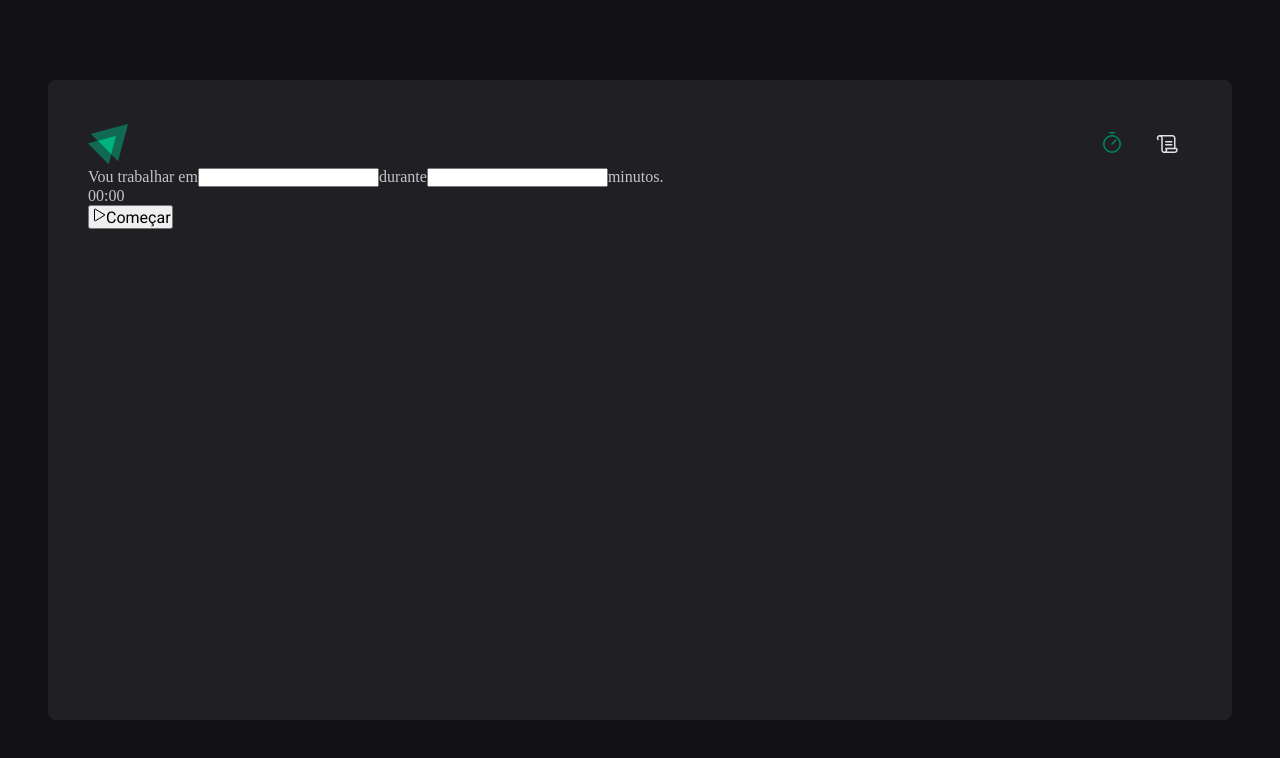
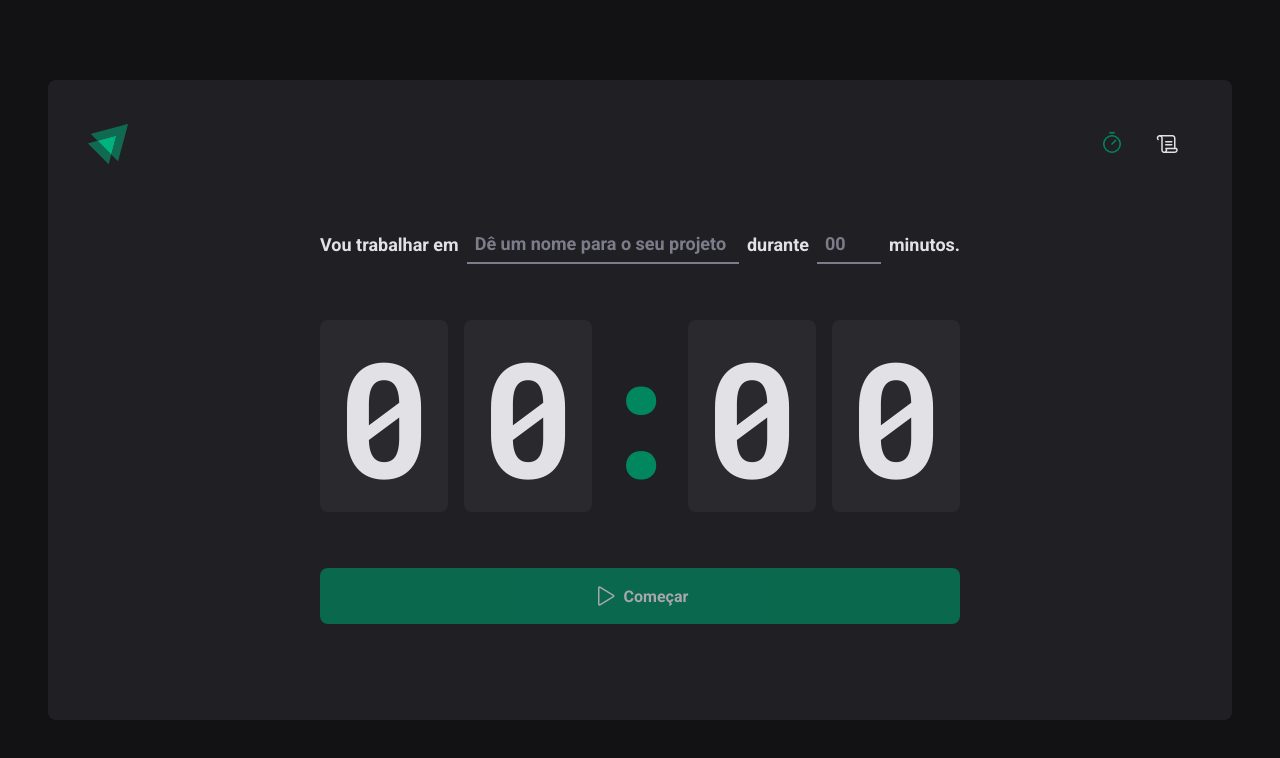
Before and after one commit to WesGabriel/projeto-pomodoro, a React (Vite) app: page / in a window 1280 px wide. Shown: the top 758 px of the page. Built offline with nearby package versions, Linux system fonts and the light colour scheme.

Commit message:
fix: finalizando pagina Home

```diff
--- a/index.html
+++ b/index.html
@@ -1,14 +1,14 @@
-<!DOCTYPE html>
+<!doctype html>
 <html lang="pt-BR">
   <head>
     <meta charset="UTF-8" />
     <link rel="preconnect" href="https://fonts.googleapis.com" />
     <link rel="preconnect" href="https://fonts.gstatic.com" crossorigin />
-    <meta name="viewport" content="width=device-width, initial-scale=1.0" />
     <link
       href="https://fonts.googleapis.com/css2?family=Roboto+Mono:ital,wght@0,700;1,700&family=Roboto:wght@400;700&display=swap"
       rel="stylesheet"
     />
+    <meta name="viewport" content="width=device-width, initial-scale=1.0" />
     <title>Projeto Pomodoro</title>
   </head>
   <body>
--- a/src/pages/Home/index.tsx
+++ b/src/pages/Home/index.tsx
@@ -1,32 +1,60 @@
 import { Play } from "phosphor-react";
+import {
+  CountdownContainer,
+  FormContainer,
+  HomeContainer,
+  MinutesAmountInput,
+  Separator,
+  StarCountdownButton,
+  TaskInput,
+} from "./styles";
 
 export const Home = () => {
   return (
-    <div>
+    <HomeContainer>
       <form>
-        <div>
+        <FormContainer>
           <label htmlFor="task">Vou trabalhar em</label>
-          <input type="" id="task" />
+          <TaskInput
+            type=""
+            id="task"
+            placeholder="Dê um nome para o seu projeto"
+            list="task-sugestion"
+          />
+
+          <datalist id="task-sugestion">
+            <option value="Projeto 1" />
+            <option value="Projeto 2" />
+            <option value="Projeto 3" />
+            <option value="Projeto 4" />
+          </datalist>
 
           <label htmlFor="">durante</label>
-          <input type="number" id="minutesAmount" />
+          <MinutesAmountInput
+            type="number"
+            id="minutesAmount"
+            placeholder="00"
+            step={5}
+            min={5}
+            max={60}
+          />
 
           <span>minutos.</span>
-        </div>
+        </FormContainer>
 
-        <div>
+        <CountdownContainer>
           <span>0</span>
           <span>0</span>
-          <span>:</span>
+          <Separator>:</Separator>
           <span>0</span>
           <span>0</span>
-        </div>
+        </CountdownContainer>
 
-        <button type="submit">
-          <Play />
+        <StarCountdownButton disabled type="submit">
+          <Play size={24} />
           Começar
-        </button>
+        </StarCountdownButton>
       </form>
-    </div>
+    </HomeContainer>
   );
 };
--- a/src/pages/Home/styles.ts
+++ b/src/pages/Home/styles.ts
@@ -1,5 +1,114 @@
 import styled from "styled-components";
 
-export const HomeContainer = styled.main``;
+export const HomeContainer = styled.main`
+  flex: 1;
 
-export const CountdownContainer = styled.div``;
+  display: flex;
+  flex-direction: column;
+  align-items: center;
+  justify-content: center;
+
+  form {
+    display: flex;
+    flex-direction: column;
+    align-items: center;
+    gap: 3.5rem;
+  }
+`;
+
+export const FormContainer = styled.div`
+  width: 100%;
+  display: flex;
+  align-items: center;
+  justify-content: center;
+  gap: 0.5rem;
+  color: ${(props) => props.theme["gray-100"]};
+  font-size: 1.125rem;
+  font-weight: bold;
+  flex-wrap: wrap;
+`;
+
+export const CountdownContainer = styled.div`
+  font-family: "Roboto Mono", monospace;
+  font-size: 10rem;
+  line-height: 8rem;
+  color: ${(props) => props.theme["gray-100"]};
+
+  display: flex;
+  gap: 1rem;
+
+  span {
+    background: ${(props) => props.theme["gray-700"]};
+    padding: 2rem 1rem;
+    border-radius: 8px;
+  }
+`;
+
+export const Separator = styled.div`
+  padding: 2rem 0;
+  color: ${(props) => props.theme["green-500"]};
+
+  width: 4rem;
+  overflow: hidden;
+  display: flex;
+  justify-content: center;
+`;
+
+export const StarCountdownButton = styled.button`
+  width: 100%;
+  border: 0;
+  padding: 1rem;
+  border-radius: 8px;
+
+  display: flex;
+  align-items: center;
+  justify-content: center;
+
+  gap: 0.5rem;
+  font-weight: bold;
+
+  cursor: pointer;
+
+  background: ${(props) => props.theme["green-500"]};
+  color: ${(props) => props.theme["gray-100"]};
+
+  &:disabled {
+    opacity: 0.7;
+    cursor: not-allowed;
+  }
+
+  &:not(:disabled):hover {
+    background: ${(props) => props.theme["green-700"]};
+  }
+`;
+
+const BaseInput = styled.input`
+  background: transparent;
+  height: 2.5rem;
+  border: 0;
+  border-bottom: 2px solid ${(props) => props.theme["gray-500"]};
+  font-weight: bold;
+  font-size: 1.125rem;
+  padding: 0 0.5rem;
+  color: ${(props) => props.theme["gray-100"]};
+
+  &:focus {
+    box-shadow: none;
+    border-color: ${(props) => props.theme["green-500"]};
+  }
+
+  &::placeholder {
+    color: ${(props) => props.theme["gray-500"]};
+  }
+`;
+
+export const TaskInput = styled(BaseInput)`
+  flex: 1;
+  &::-webkit-calendar-picker-indicator {
+    display: none !important;
+  }
+`;
+
+export const MinutesAmountInput = styled(BaseInput)`
+  width: 4rem;
+`;
--- a/src/styles/global.ts
+++ b/src/styles/global.ts
@@ -15,10 +15,11 @@
 body{
    background: ${(props) => props.theme["gray-900"]};
    color: ${(props) => props.theme["gray-300"]};
+   -webkit-font-smoothing: antialiased;
 }
 
-border-style, input-security, textarea, button{
-   font-family: 'Roboto', sans-serif;
+body, input, textarea, button{
+   font-family: "Roboto", sans-serif;
    font-weight: 400;
    font-size: 1rem;
 }
```
